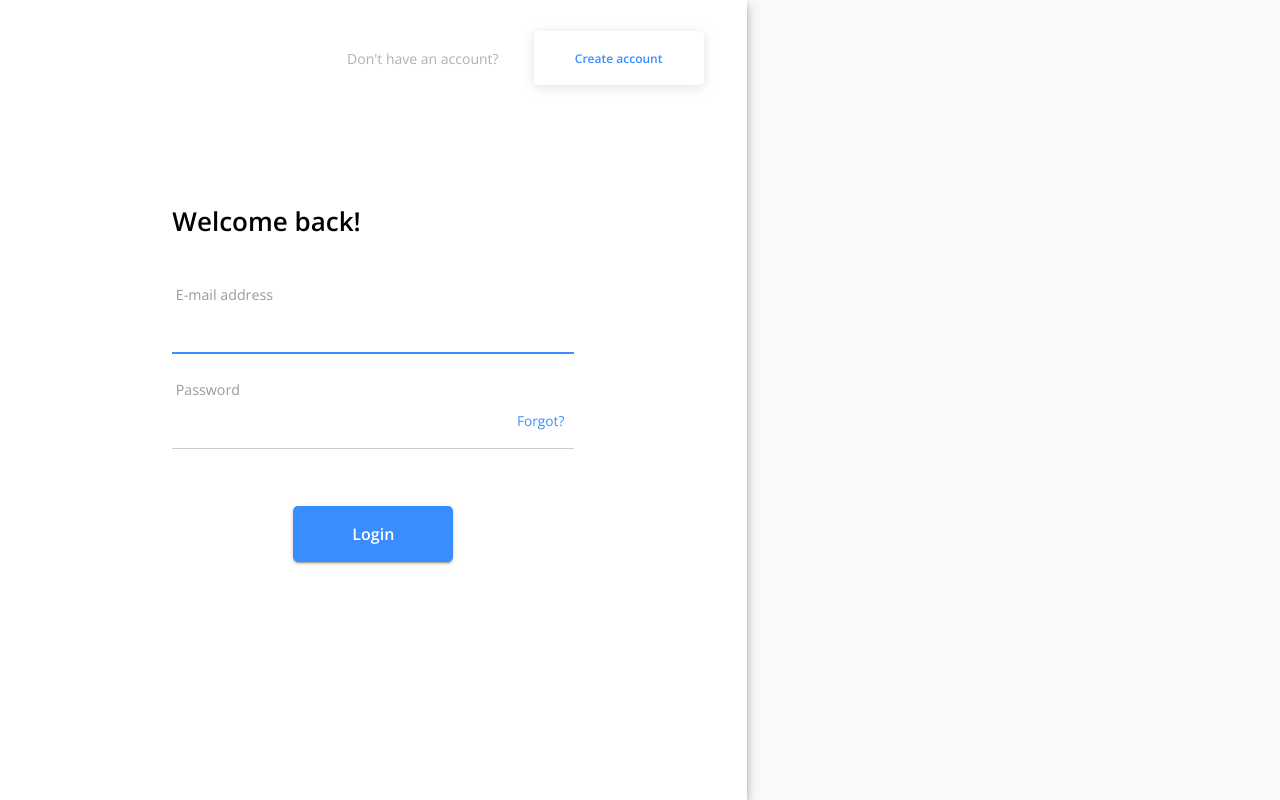
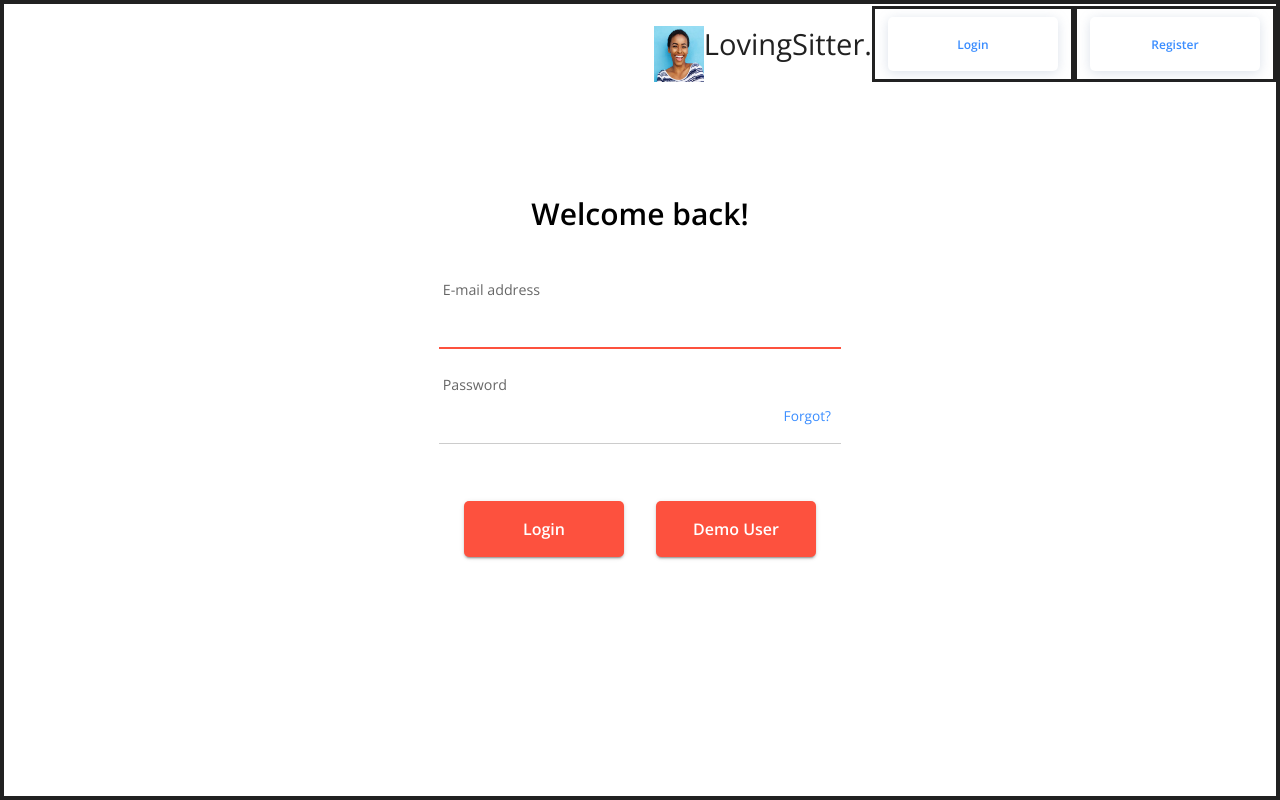
Before and after one commit to hatchways/team-french-onion, a React (Create React App) app in the folder client/: page /login in a window 1280 px wide. Built offline with nearby package versions, Linux system fonts and the light colour scheme; no server answers.

Commit message:
FE login changes with demoUser

```diff
--- a/client/src/components/AuthHeader/AuthHeader.tsx
+++ b/client/src/components/AuthHeader/AuthHeader.tsx
@@ -14,7 +14,7 @@ const AuthHeader = ({ linkTo, asideText, btnText }: Props): JSX.Element => {
   const classes = useStyles();
 
   return (
-    <Box p={1} className={classes.authHeader}>
+    <Box border={3} p={1} className={classes.authHeader}>
       <Typography className={classes.accAside}>{asideText}</Typography>
       <Link to={linkTo} className={classes.link}>
         <Button color="inherit" className={classes.accBtn} variant="contained">
--- a/client/src/components/AuthHeader/useStyles.ts
+++ b/client/src/components/AuthHeader/useStyles.ts
@@ -13,7 +13,7 @@ const useStyles = makeStyles((theme) => ({
     color: '#b0b0b0',
     fontWeight: 400,
     textAlign: 'center',
-    marginRight: 35,
+    marginRight: 5,
     whiteSpace: 'nowrap',
     display: 'flex',
     alignItems: 'center',
@@ -28,7 +28,7 @@ const useStyles = makeStyles((theme) => ({
     backgroundColor: '#ffffff',
     color: '#3a8dff',
     boxShadow: 'none',
-    marginRight: 35,
+    marginRight: 5,
   },
 }));
 
--- a/client/src/context/useAuthContext.tsx
+++ b/client/src/context/useAuthContext.tsx
@@ -43,6 +43,7 @@ export const AuthProvider: FunctionComponent = ({ children }): JSX.Element => {
   // use our cookies to check if we can login straight away
   useEffect(() => {
     const checkLoginWithCookies = async () => {
+      /*
       await loginWithCookies().then((data: AuthApiData) => {
         if (data.success) {
           updateLoginContext(data.success);
@@ -52,7 +53,7 @@ export const AuthProvider: FunctionComponent = ({ children }): JSX.Element => {
           setLoggedInUser(null);
           history.push('/login');
         }
-      });
+      });*/
     };
     checkLoginWithCookies();
   }, [updateLoginContext, history]);
--- a/client/src/pages/Login/Login.tsx
+++ b/client/src/pages/Login/Login.tsx
@@ -10,6 +10,7 @@ import LoginForm from './LoginForm/LoginForm';
 import AuthHeader from '../../components/AuthHeader/AuthHeader';
 import { useAuth } from '../../context/useAuthContext';
 import { useSnackBar } from '../../context/useSnackbarContext';
+import logo from '../../Images/68f55f7799df6c8078a874cfe0a61a5e6e9e1687.png';
 
 export default function Login(): JSX.Element {
   const classes = useStyles();
@@ -29,7 +30,6 @@ export default function Login(): JSX.Element {
       } else {
         // should not get here from backend but this catch is for an unknown issue
         console.error({ data });
-
         setSubmitting(false);
         updateSnackBarMessage('An unexpected error occurred. Please try again');
       }
@@ -39,9 +39,18 @@ export default function Login(): JSX.Element {
   return (
     <Grid container component="main" className={classes.root}>
       <CssBaseline />
-      <Grid item xs={12} sm={8} md={7} elevation={6} component={Paper} square>
-        <Box className={classes.authWrapper}>
-          <AuthHeader linkTo="/signup" asideText="Don't have an account?" btnText="Create account" />
+      <Grid item xs={12} /*sm={8} md={7}*/ elevation={6} component={Paper} square>
+        <Box border={4} className={classes.authWrapper}>
+          <Box className={classes.header}>
+            <Box className={classes.logo}>
+              <img width="50px" src={logo} />
+              <Typography component="h1" variant="h4">
+                LovingSitter.
+              </Typography>
+            </Box>
+            <AuthHeader linkTo="/login" asideText="" btnText="Login" />
+            <AuthHeader linkTo="/signup" asideText="" btnText="Register" />
+          </Box>
           <Box width="100%" maxWidth={450} p={3} alignSelf="center">
             <Grid container>
               <Grid item xs>
--- a/client/src/pages/Login/LoginForm/LoginForm.tsx
+++ b/client/src/pages/Login/LoginForm/LoginForm.tsx
@@ -6,6 +6,10 @@ import * as Yup from 'yup';
 import Typography from '@material-ui/core/Typography';
 import useStyles from './useStyles';
 import { CircularProgress } from '@material-ui/core';
+
+import { useAuth } from '../../../context/useAuthContext';
+import { useSnackBar } from '../../../context/useSnackbarContext';
+import login from '../../../helpers/APICalls/login';
 
 interface Props {
   handleSubmit: (
@@ -28,6 +32,26 @@ interface Props {
 
 export default function Login({ handleSubmit }: Props): JSX.Element {
   const classes = useStyles();
+  const { updateLoginContext } = useAuth();
+  const { updateSnackBarMessage } = useSnackBar();
+
+  const demoUser = {
+    email: 'demo@email.com',
+    password: 'demopassword',
+  };
+
+  const handleDemoUserLogin = () => {
+    login(demoUser.email, demoUser.password).then((data) => {
+      if (data.error) {
+        updateSnackBarMessage(data.error.message);
+      } else if (data.success) {
+        updateLoginContext(data.success);
+      } else {
+        console.error({ data });
+        updateSnackBarMessage('An unexpected error occurred. Please try again');
+      }
+    });
+  };
 
   return (
     <Formik
@@ -88,6 +112,16 @@ export default function Login({ handleSubmit }: Props): JSX.Element {
             <Button type="submit" size="large" variant="contained" color="primary" className={classes.submit}>
               {isSubmitting ? <CircularProgress style={{ color: 'white' }} /> : 'Login'}
             </Button>
+            <Button
+              type="button"
+              size="large"
+              variant="contained"
+              color="primary"
+              className={classes.submit}
+              onClick={handleDemoUserLogin}
+            >
+              {isSubmitting ? <CircularProgress style={{ color: 'white' }} /> : 'Demo User'}
+            </Button>
           </Box>
           <div style={{ height: 95 }} />
         </form>
--- a/client/src/pages/Login/LoginForm/useStyles.ts
+++ b/client/src/pages/Login/LoginForm/useStyles.ts
@@ -7,7 +7,7 @@ const useStyles = makeStyles((theme) => ({
   },
   label: {
     fontSize: 19,
-    color: 'rgb(0,0,0,0.4)',
+    color: 'rgb(0,0,0,0.6)',
     paddingLeft: '5px',
   },
   inputs: {
@@ -27,7 +27,7 @@ const useStyles = makeStyles((theme) => ({
     borderRadius: theme.shape.borderRadius,
     marginTop: 49,
     fontSize: 16,
-    backgroundColor: '#3a8dff',
+    backgroundColor: '#FD513E',
     fontWeight: 'bold',
   },
 }));
--- a/client/src/pages/Login/useStyles.ts
+++ b/client/src/pages/Login/useStyles.ts
@@ -1,4 +1,6 @@
+import { red } from '@material-ui/core/colors';
 import { makeStyles } from '@material-ui/core/styles';
+import { findByLabelText } from '@testing-library/dom';
 
 const useStyles = makeStyles(() => ({
   root: {
@@ -7,20 +9,30 @@ const useStyles = makeStyles(() => ({
       borderBottom: '1.2px solid rgba(0, 0, 0, 0.2)',
     },
   },
+  logo: {
+    display: 'flex',
+    flexGrow: 1,
+    marginTop: 20,
+  },
   authWrapper: {
     display: 'flex',
-    alignItems: 'flex-start',
+    alignItems: 'flex-end',
     justifyContent: 'space-between',
     flexDirection: 'column',
     minHeight: '100vh',
-    paddingTop: 23,
+    paddingTop: 2,
+  },
+  header: {
+    display: 'flex',
+    flexDirection: 'row',
   },
   welcome: {
-    fontSize: 26,
+    fontSize: 30,
     paddingBottom: 20,
     color: '#000000',
     fontWeight: 700,
     fontFamily: "'Open Sans'",
+    textAlign: 'center',
   },
 }));
 
--- a/client/src/themes/theme.ts
+++ b/client/src/themes/theme.ts
@@ -10,7 +10,7 @@ export const theme = createMuiTheme({
     },
   },
   palette: {
-    primary: { main: '#3A8DFF' },
+    primary: { main: '#FD513E' },
   },
   shape: {
     borderRadius: 5,
```
